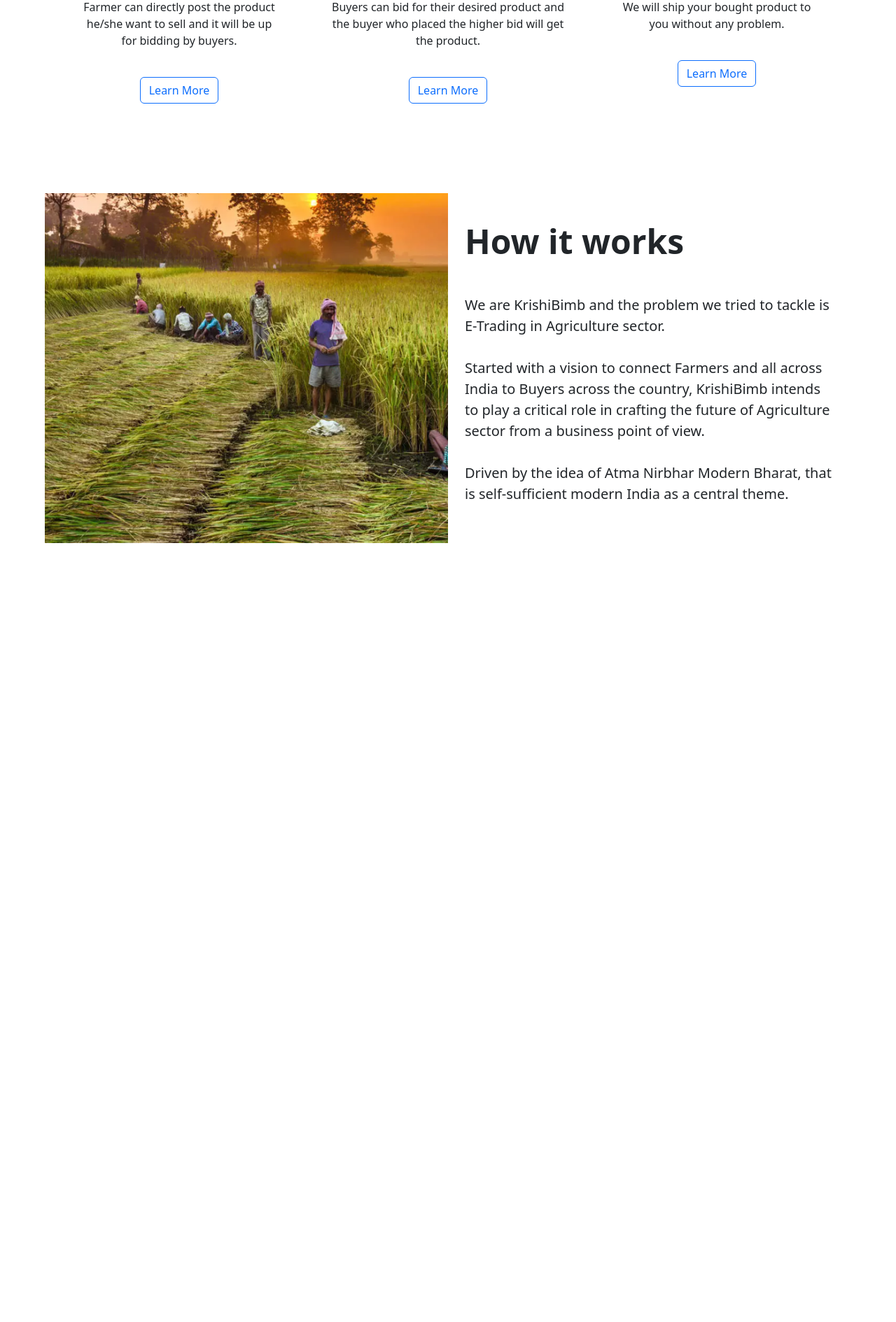
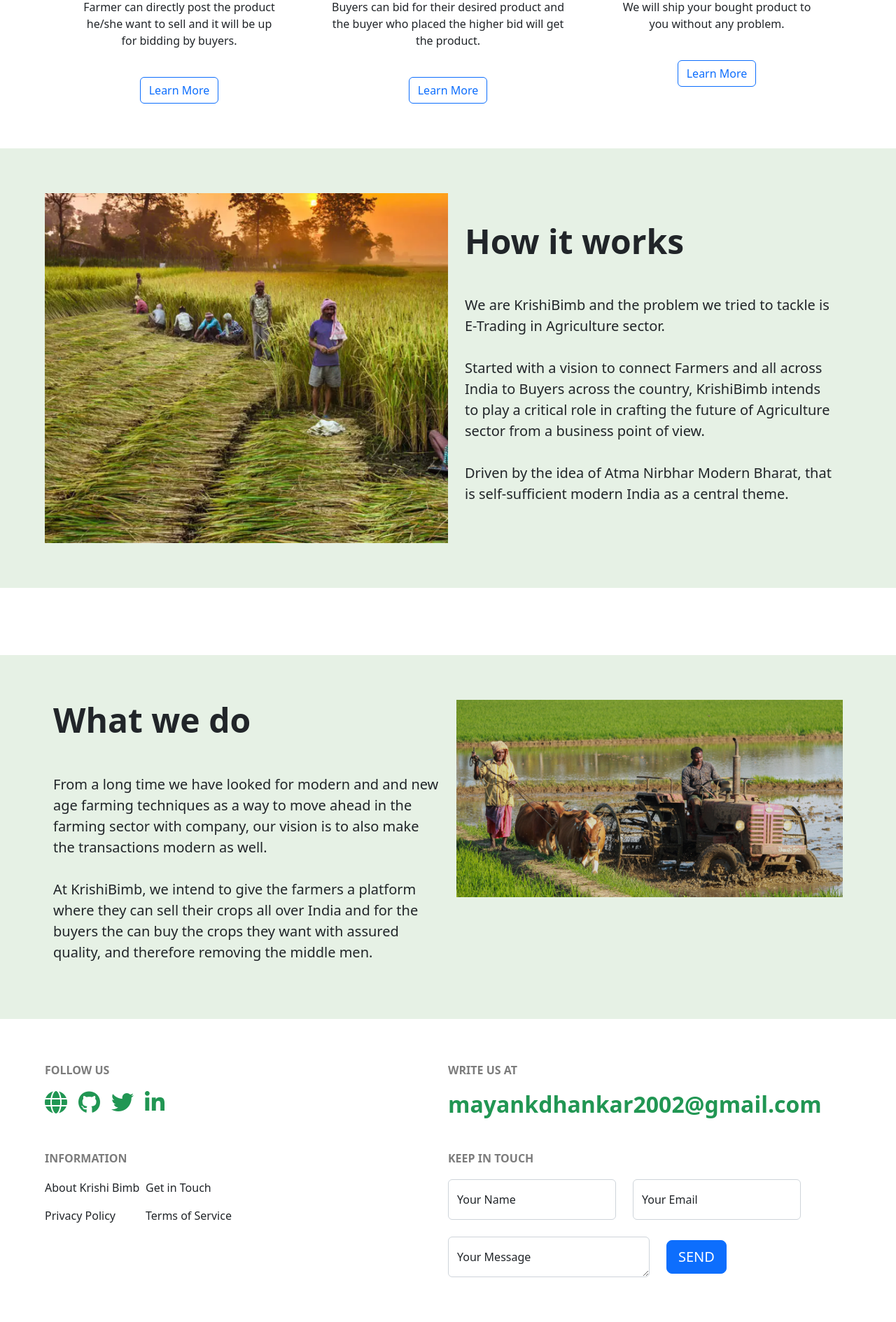
Before and after one commit to mayankdhnkr/krishi_bimb, a PHP site: page / in a window 1280 px wide. Shown: the part 1194-3083 px from the top of the page at 70% size. Before the commit the page ends 1970 px from the top, so only its background shows below. Run offline with PHP 8.4, Linux system fonts and the light colour scheme; some libraries are stand-ins or nearby versions.

Commit message:
basic structure done

```diff
--- a/CSS/styles.css
+++ b/CSS/styles.css
@@ -53,6 +53,7 @@
 /* Who we are Section */
 #who{
     padding: 5%;
+    background-color: #E6F1E5;
 }
 .whoweare-image{
     background-image: url("who.png");
@@ -67,3 +68,31 @@
 .who-para{
     font-size: 1.25rem;
 }
+
+/* What we do Section */
+#what{
+    margin-top: 7.5%;
+    padding: 5%;
+    background-color: #E6F1E5;
+}
+.what-img{
+    filter: brightness(85%);
+}
+
+/*Footer Section*/
+#footer{
+    padding: 5%;
+}
+.subheading-footer{
+    margin-bottom: 20px;
+    color: #7C7C7C;
+    font-weight: 700;
+}
+.footer-email{
+    font-size: 2rem;
+    font-weight: 700;
+    color: #219653;
+}
+.footer-icon{
+    color: #219653;
+}
--- a/index.html
+++ b/index.html
@@ -9,6 +9,9 @@
     <!-- Bootstrap Framework -->
     <link href="https://cdn.jsdelivr.net/npm/bootstrap@5.2.1/dist/css/bootstrap.min.css" rel="stylesheet" integrity="sha384-iYQeCzEYFbKjA/T2uDLTpkwGzCiq6soy8tYaI1GyVh/UjpbCx/TYkiZhlZB6+fzT" crossorigin="anonymous">
     <script src="https://cdn.jsdelivr.net/npm/bootstrap@5.2.1/dist/js/bootstrap.bundle.min.js" integrity="sha384-u1OknCvxWvY5kfmNBILK2hRnQC3Pr17a+RTT6rIHI7NnikvbZlHgTPOOmMi466C8" crossorigin="anonymous"></script>
+
+    <!-- FontAwesome Icons -->
+    <script src="https://kit.fontawesome.com/8215aa9d5e.js" crossorigin="anonymous"></script>
 
     <!-- Style Sheets -->
     <link rel="stylesheet" href="CSS/styles.css">
@@ -117,6 +120,109 @@
         </div>
     </section>
 
+    <section id="what">
+        <div class="container-fluid">
+            <div class="row d-flex flex-row">
+                <div class="col-lg-6 flex-column">
+                    <h3 class="who-heading mb-5">What we do</h3>
+                    <p class="who-para">From a long time we have looked for modern and and new age farming techniques as a way to move ahead in the farming sector with company, our vision is to also make the transactions modern as well.
+                        <br><br>At KrishiBimb, we intend to give the farmers a platform where they can sell their crops all over India and for the buyers the can buy the crops they want with assured quality, and therefore removing the middle men.
+                    </p>
+                </div>
+                <div class="col-lg-6">
+                    <!-- <div id="carouselExampleInterval" class="carousel slide" data-bs-ride="carousel"> -->
+                        <div class="carousel-indicators">
+                            <button type="button" data-bs-target="#carouselExampleIndicators" data-bs-slide-to="0" class="active" aria-current="true" aria-label="Slide 1"></button>
+                            <button type="button" data-bs-target="#carouselExampleIndicators" data-bs-slide-to="1" aria-label="Slide 2"></button>
+                            <button type="button" data-bs-target="#carouselExampleIndicators" data-bs-slide-to="2" aria-label="Slide 3"></button>
+                        </div>
+                        <div class="carousel-inner">
+                            <div class="carousel-item active" data-bs-interval="2500">
+                                <img src="Images/tractor.png" class="d-block w-100 what-img" alt="Tractor">
+                              </div>
+                            <div class="carousel-item" data-bs-interval="2500">
+                                <img src="Images/another-market.png" class="d-block w-100 what-img" alt="Market">
+                            </div>
+                            <div class="carousel-item" data-bs-interval="2500">
+                                <img src="Images/market.png" class="d-block w-100 what-img" alt="Market">
+                            </div>
+                        </div>
+                        <button class="carousel-control-prev" type="button" data-bs-target="#carouselExampleInterval" data-bs-slide="prev">
+                            <span class="carousel-control-prev-icon" aria-hidden="true"></span>
+                            <span class="visually-hidden">Previous</span>
+                        </button>
+                        <button class="carousel-control-next" type="button" data-bs-target="#carouselExampleInterval" data-bs-slide="next">
+                            <span class="carousel-control-next-icon" aria-hidden="true"></span>
+                            <span class="visually-hidden">Next</span>
+                        </button>
+                    </div>
+                </div>
+            </div>
+        </div>
+    </section>
+
+    <section id="footer">
+        <div class="row flex-row gx-0 mb-5">
+            <div class="col-lg-6 flex-column">
+                    <h6 class="subheading-footer">FOLLOW US</h6>
+                    <ul class="nav">
+                        <li>
+                           <i class="fa-solid fa-globe fa-2x me-2 footer-icon"></i>
+                        </li>
+                        <li>
+                            <i class="fa-brands fa-github fa-2x mx-2 footer-icon"></i>
+                        </li>
+                        <li>
+                            <i class="fa-brands fa-twitter fa-2x mx-2 footer-icon"></i>
+                        </li>
+                        <li>
+                            <i class="fa-brands fa-linkedin-in fa-2x ms-2 footer-icon"></i>
+                        </li>
+                    </ul>
+            </div>
+            <div class="col-lg-6 flex-column">
+                <h6 class="subheading-footer">WRITE US AT</h6>
+                <h4 class="m-0 footer-email">mayankdhankar2002@gmail.com</h4>
+            </div>
+        </div>
+
+
+        <div class="row flex-row gx-0">
+            <div class="col-lg-6 flex-column">
+                <div class="row row-cols-2 flex-row info gx-0">
+                    <div class="col-12"><h6 class="subheading-footer">INFORMATION</h6></div>
+                    <div class="col-3  mb-3">About Krishi Bimb</div>
+                    <div class="col-7">Get in Touch</div>
+                    <div class="col-3">Privacy Policy</div>
+                    <div class="col">Terms of Service</div>
+                </div>
+            </div>
+            <div class="col-lg-6 flex-column">
+                <h6 class="subheading-footer">KEEP IN TOUCH</h6>
+                <div class="row row-cols-2 flex-row info gx-0">
+                    <div class="col-lg-5 form-floating me-4 mb-4">
+                            <input type="text" id="floatingInput" class="form-control" placeholder="Mayank">
+                            <label for="floatingInput">Your Name</label>
+                    </div>
+                    <div class="col-lg-5 form-floating mb-4">
+                        <input type="email" id="floatingEmail" class="form-control" placeholder="mayank@gmail.com">
+                        <label for="floatingEmail">Your Email</label>
+                    </div>
+                    <div class="col-lg-6 form-floating">
+                        <textarea name="" id="floatingTextArea" class="form-control"placeholder="Leave your Message here"></textarea>
+                        <label for="floatingTextArea">Your Message</label>
+                    </div>
+                    <div class="col-lg-2 ms-4 align-self-center">
+                        <button class="btn btn-lg btn-primary">SEND</button>
+                    </div>
+                </div>
+            </div>
+        </div>
+    </section>
+
+
+
+
     <script src="app.js"></script>
 </body>
 </html>
```
Also changed, not shown: Images/another-market.png (added), Images/market.png (added), Images/tractor.png (added).
